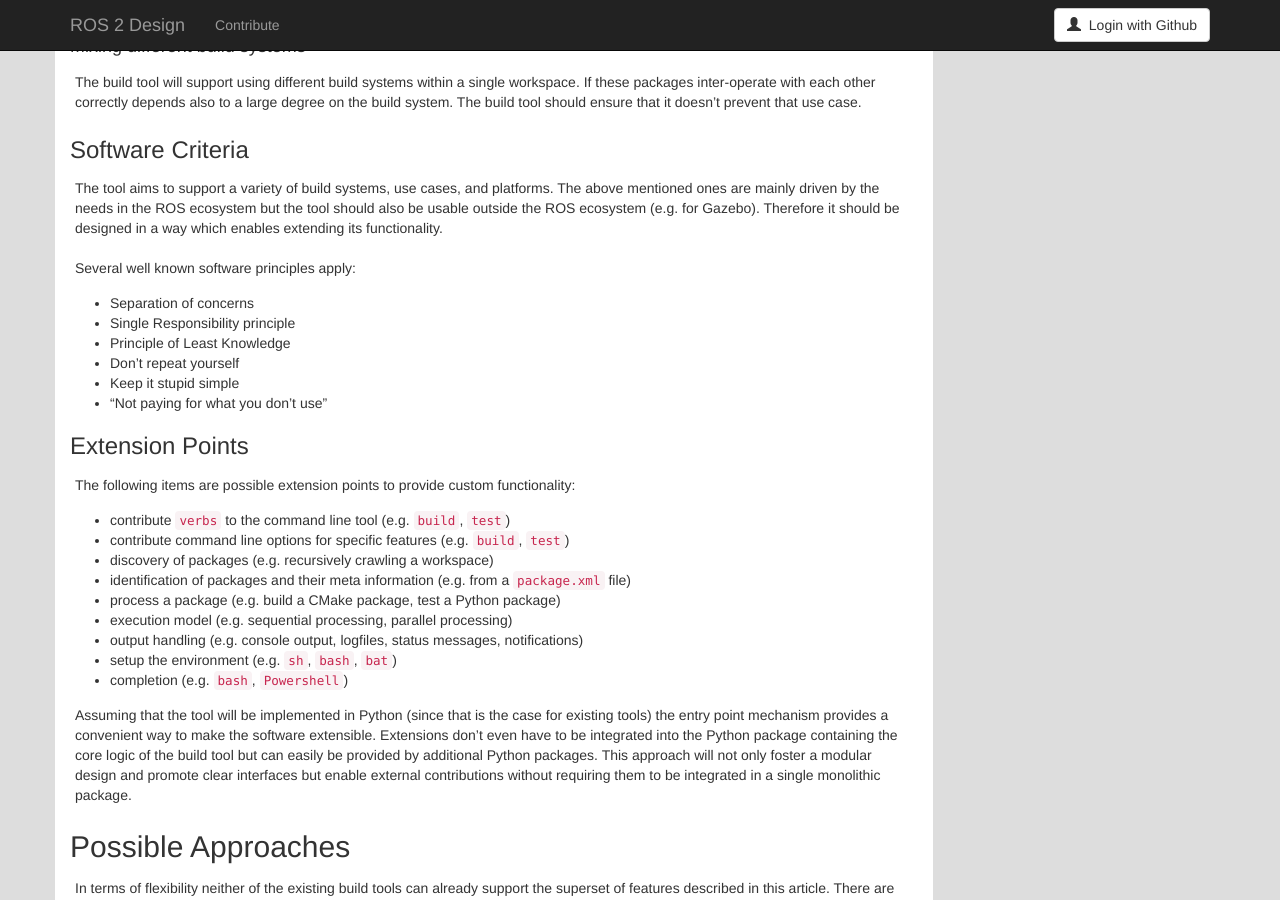
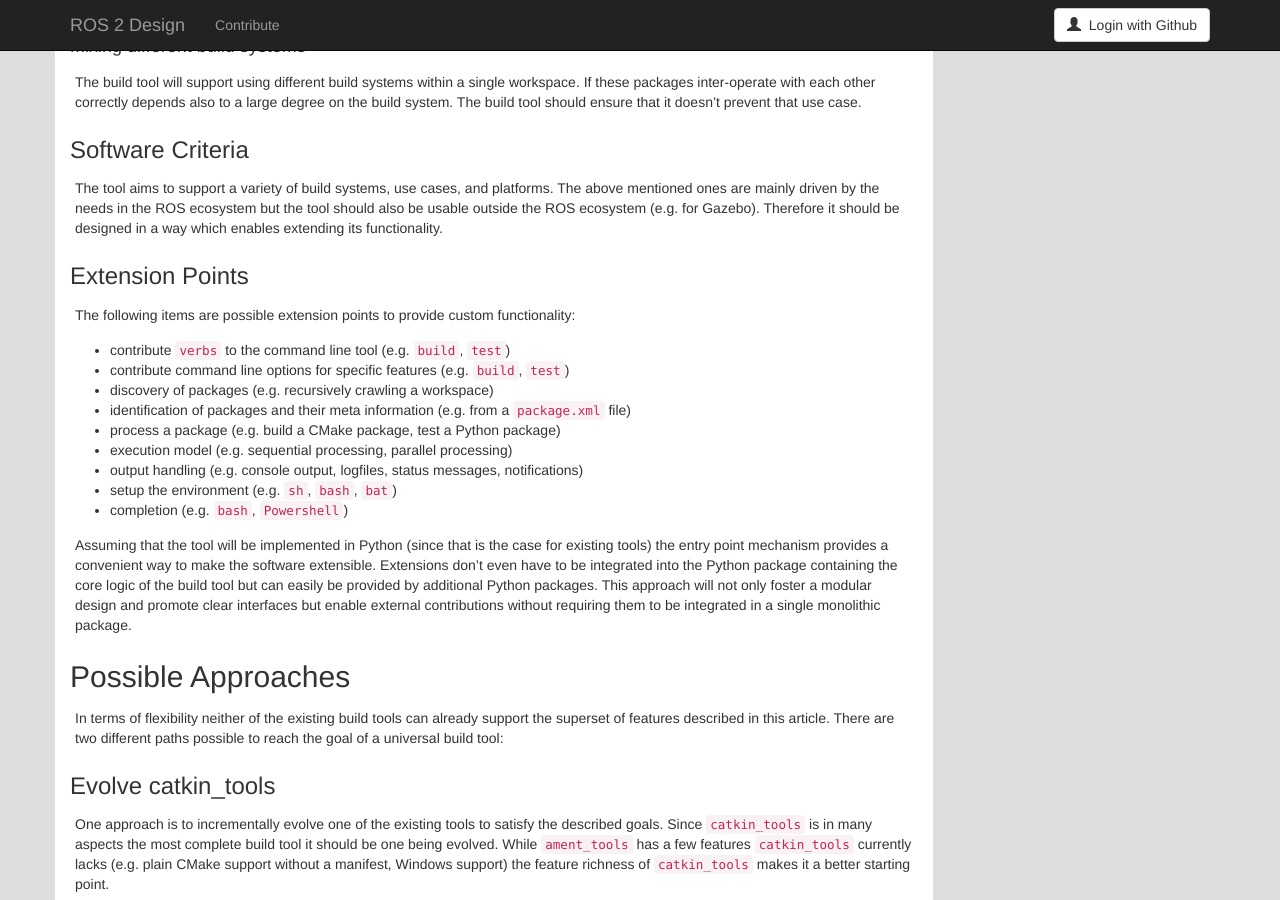
Before and after one commit to ros2/design, a Jekyll site: the page built from articles/101_build_tool.md, in a window 1280 px wide and 900 px high, scrolled down 4822 px. Built offline with Jekyll 4.4.1, drawn with Linux system fonts in a browser that asks for light colours; nearby versions of some CDN libraries.

Commit message:
Remove software principles. They are not helping. Those always apply, but in some cases they don't, and that list is not exhaustive anyway.

```diff
--- a/articles/101_build_tool.md
+++ b/articles/101_build_tool.md
@@ -246,14 +246,7 @@ The above mentioned ones are mainly driven by the needs in the ROS ecosystem but
 Therefore it should be designed in a way which enables extending its functionality.
 
 
-Several well known software principles apply:
 
-- Separation of concerns
-- Single Responsibility principle
-- Principle of Least Knowledge
-- Don’t repeat yourself
-- Keep it stupid simple
-- "Not paying for what you don't use"
 
 ### Extension Points
 
```
